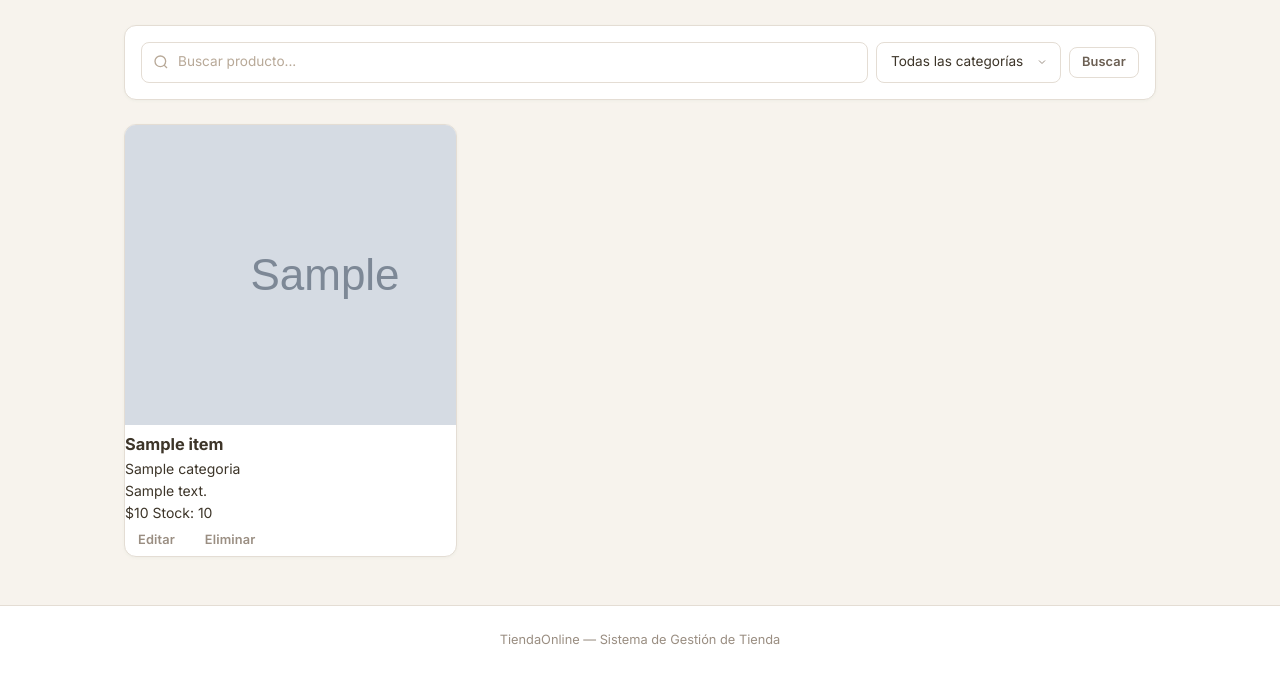
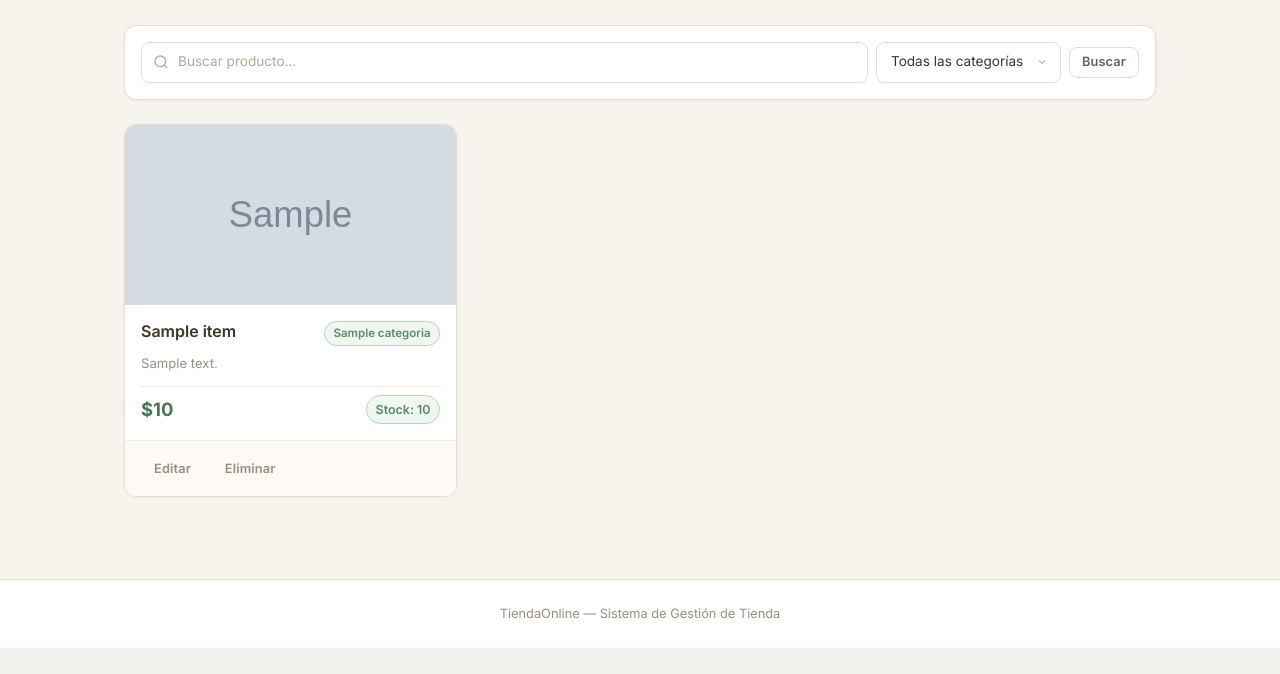
Before and after one commit to angelots31/taller2, a Django app: page / in a window 1280 px wide. Shown: the part 152-826 px from the top of the page. After the commit the page ends 800 px from the top, so only its background shows below. Run offline with Django 5.2, Linux system fonts and the light colour scheme; tables that the repository leaves empty hold one stand-in row (values such as "Sample post"); grey boxes marked "Sample" are stand-in pictures; a database or web service that is not in the repository returns one stand-in record (values such as "Sample title"); data that the repository does not hold is empty.

Commit message:
feat: arreglos extra

```diff
--- a/Frontend/catalogo/static/catalogo/styles.css
+++ b/Frontend/catalogo/static/catalogo/styles.css
@@ -102,6 +102,12 @@ body {
 }
 
 a { color: inherit; text-decoration: none; }
+
+img {
+    max-width: 100%;
+    height: auto;
+    display: block;
+}
 
 /* ---------- App Layout ---------- */
 .app {
@@ -716,6 +722,139 @@ a { color: inherit; text-decoration: none; }
     transform: translateY(-2px);
 }
 
+/* Card Image */
+.card-img {
+    position: relative;
+    width: 100%;
+    height: 180px;
+    overflow: hidden;
+    background: var(--green-50);
+}
+
+.card-img img {
+    display: block;
+    width: 100%;
+    height: 100%;
+    object-fit: cover;
+    transition: transform 400ms ease;
+}
+
+.card:hover .card-img img {
+    transform: scale(1.05);
+}
+
+.card-img-placeholder {
+    display: flex;
+    align-items: center;
+    justify-content: center;
+    background: linear-gradient(135deg, var(--green-50), var(--green-100));
+}
+
+.card-img-placeholder span {
+    font-size: 2rem;
+    font-weight: 700;
+    color: var(--green-300);
+    letter-spacing: 0.05em;
+}
+
+/* Card Body */
+.card-body {
+    padding: 1rem;
+    display: flex;
+    flex-direction: column;
+    gap: 0.5rem;
+}
+
+.card-top {
+    display: flex;
+    align-items: flex-start;
+    justify-content: space-between;
+    gap: 0.5rem;
+}
+
+.card-title {
+    font-size: 1rem;
+    font-weight: 600;
+    color: var(--text);
+    line-height: 1.3;
+    flex: 1;
+    min-width: 0;
+}
+
+/* Tag */
+.tag {
+    display: inline-block;
+    padding: 0.15rem 0.55rem;
+    background: var(--green-50);
+    color: var(--green-600);
+    font-size: 0.72rem;
+    font-weight: 600;
+    border-radius: 20px;
+    border: 1px solid var(--green-200);
+    white-space: nowrap;
+    flex-shrink: 0;
+}
+
+/* Card Description */
+.card-desc {
+    font-size: 0.82rem;
+    color: var(--text-muted);
+    line-height: 1.5;
+    display: -webkit-box;
+    -webkit-line-clamp: 2;
+    -webkit-box-orient: vertical;
+    overflow: hidden;
+}
+
+/* Card Meta (price + stock) */
+.card-meta {
+    display: flex;
+    align-items: center;
+    justify-content: space-between;
+    gap: 0.5rem;
+    margin-top: 0.25rem;
+    padding-top: 0.5rem;
+    border-top: 1px solid var(--beige-100);
+}
+
+.price {
+    font-size: 1.15rem;
+    font-weight: 700;
+    color: var(--green-700);
+}
+
+.stock {
+    font-size: 0.78rem;
+    font-weight: 600;
+    padding: 0.2rem 0.55rem;
+    border-radius: 20px;
+    background: var(--green-50);
+    color: var(--green-600);
+    border: 1px solid var(--green-200);
+}
+
+.stock-low {
+    background: var(--warning-bg);
+    color: #9a7a1a;
+    border-color: var(--warning-border);
+}
+
+.stock-out {
+    background: var(--danger-bg);
+    color: var(--danger);
+    border-color: var(--danger-border);
+}
+
+/* Card Actions */
+.card-actions {
+    display: flex;
+    align-items: center;
+    gap: 0.5rem;
+    padding: 0.75rem 1rem;
+    border-top: 1px solid var(--beige-100);
+    background: var(--surface-warm);
+}
+
 /* ========================================
    📋 Orders List
    ======================================== */
```
